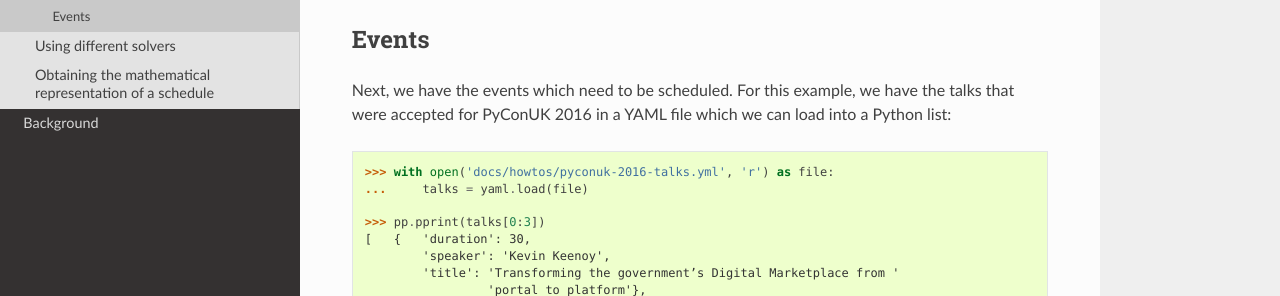
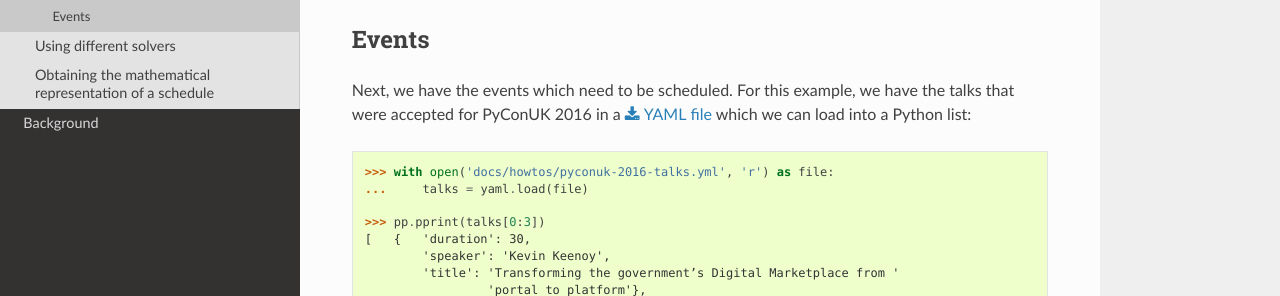
Before and after one commit to PyconUK/ConferenceScheduler, a Sphinx documentation site: the page built from docs/howtos/define_a_conference.rst, in a window 1280 px wide and 900 px high, scrolled down 3939 px. Shown: the part 265-561 px from the top of the window. Built offline with Sphinx 7.4.7 and the Read the Docs theme 2.0.0, drawn with Linux system fonts in a browser that asks for light colours; part of the change alters nothing that is shown.

```diff
--- a/docs/howtos/define_a_conference.rst
+++ b/docs/howtos/define_a_conference.rst
@@ -221,7 +221,8 @@ Events
 ------
 
 Next, we have the events which need to be scheduled. For this example, we have
-the talks that were accepted for PyConUK 2016 in a YAML file which we can load
+the talks that were accepted for PyConUK 2016 in a
+:download:`YAML file <pyconuk-2016-talks.yml>` which we can load
 into a Python list::
 
     >>> with open('docs/howtos/pyconuk-2016-talks.yml', 'r') as file:
```
